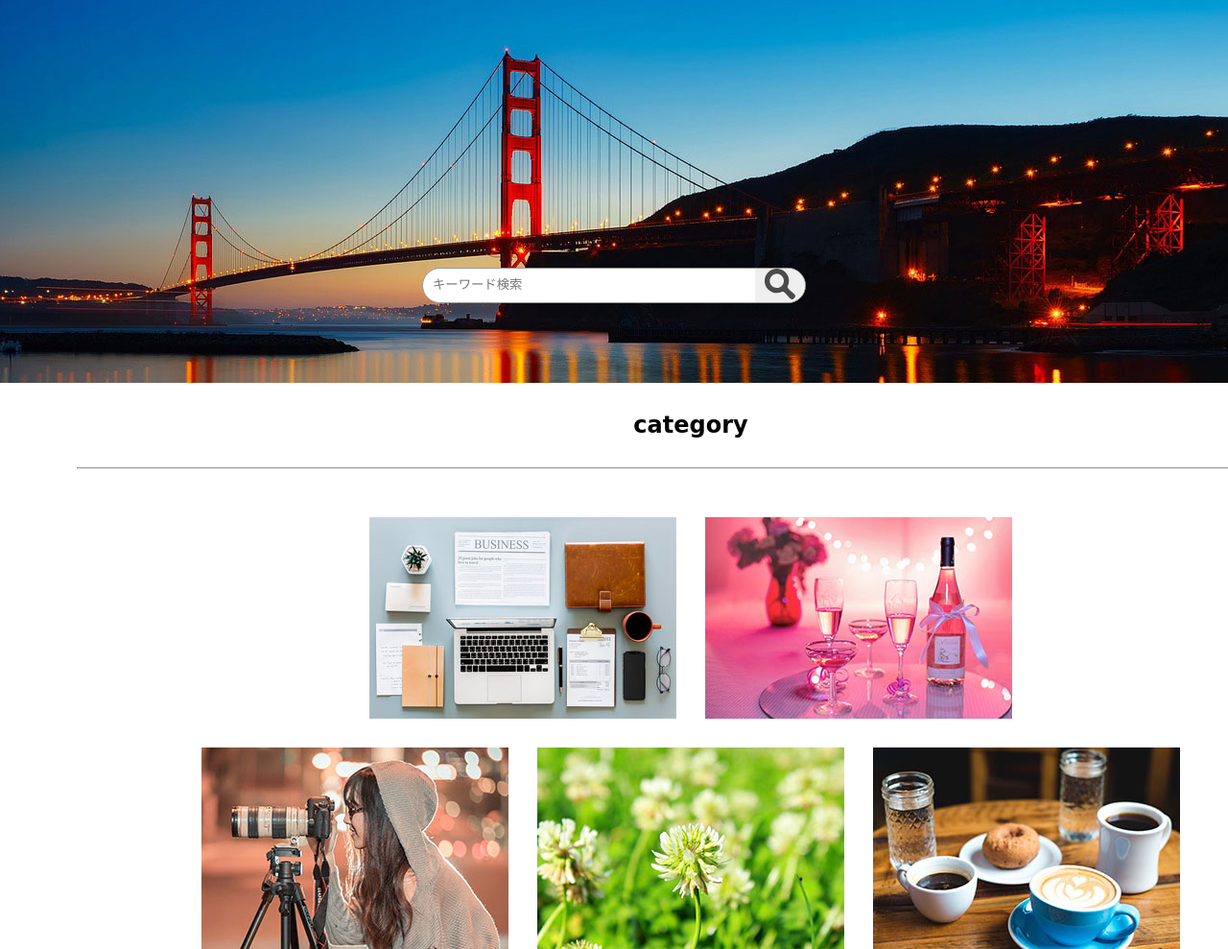
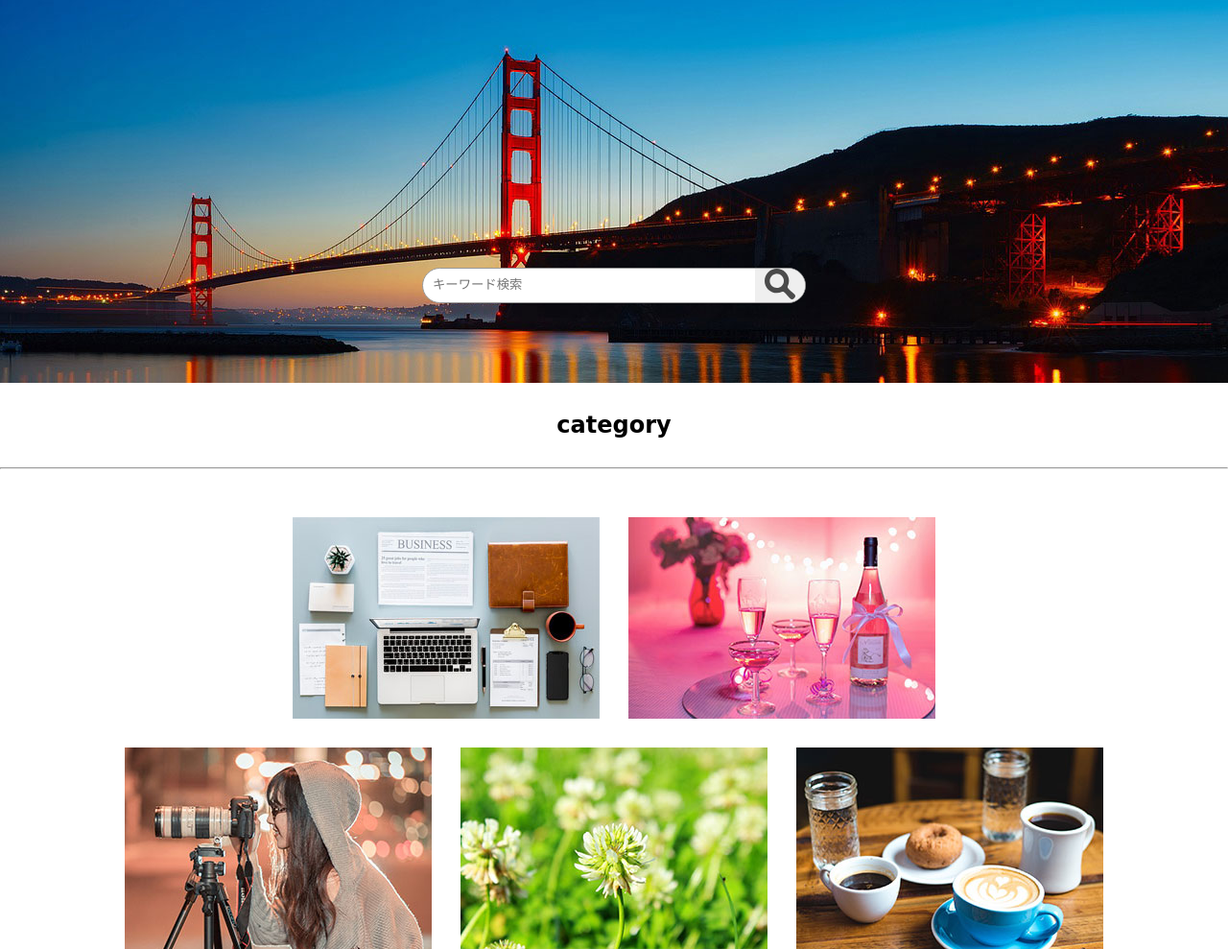
Before and after one commit to moritakun/BUYIMG, a PHP site: page / in a window 1280 px wide; the page is wider, and only the part inside the window is pictured. Shown: the part 101-1090 px from the top of that part at 96% size. Run offline with PHP 8.4, Linux system fonts and the light colour scheme; some web fonts are replaced.

Commit message:
category のmargin-left 変更

```diff
--- a/BUYIMG/css/index.css
+++ b/BUYIMG/css/index.css
@@ -109,7 +109,7 @@ body {
 /* category */
 .category{
   width:1280px;
-  margin-left:80px;
+  margin:0 auto;
   /* デバッグ
   background-color:pink; */
 }
```
